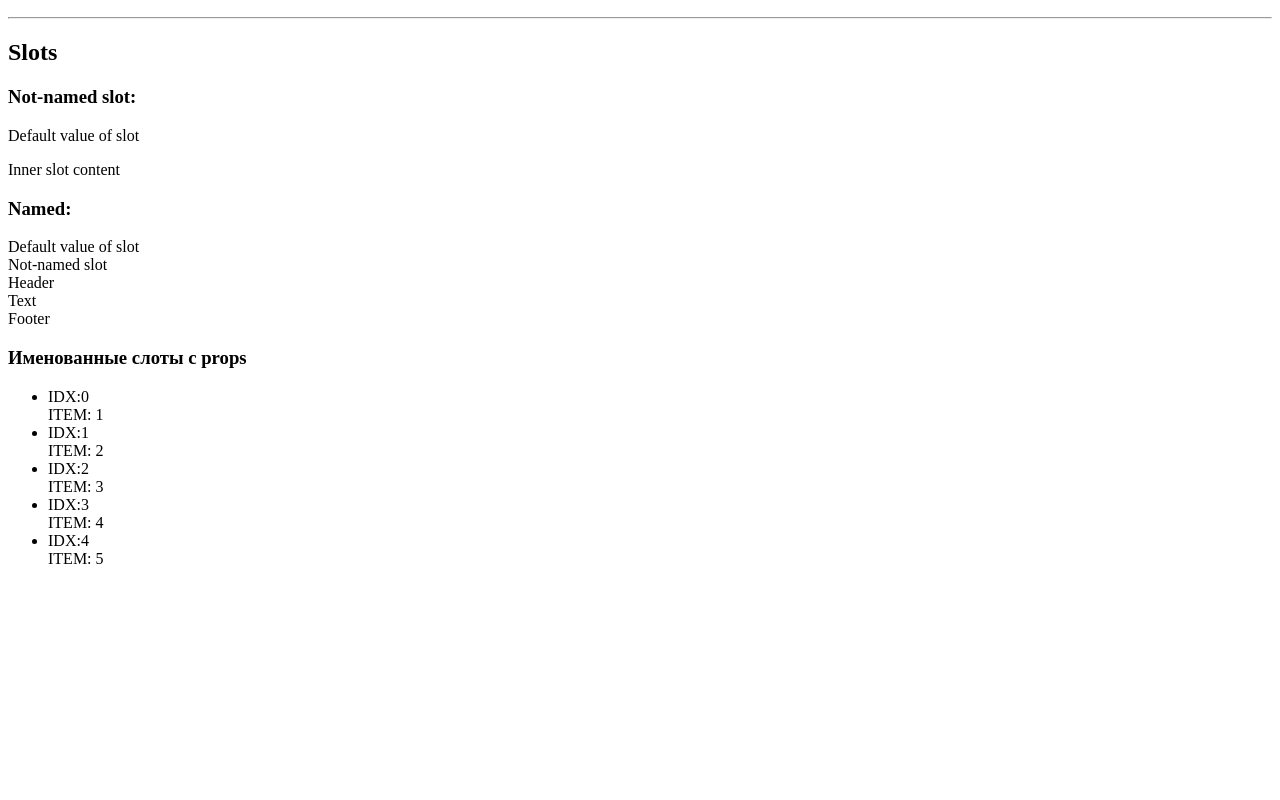
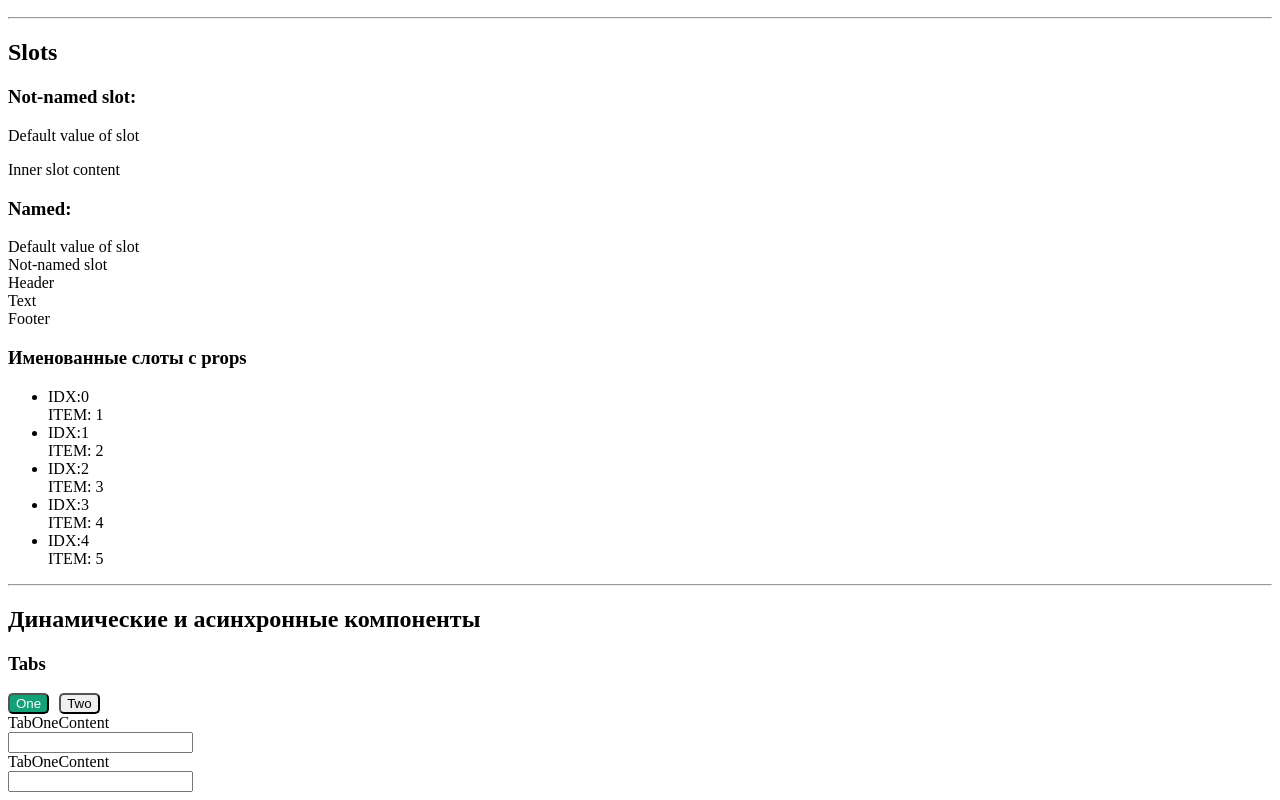
Before and after one commit to bamfl/vue, a Vue app in the folder module-06-vue-components/: page / in a window 1280 px wide. Shown: the part 238-1038 px from the top of the page. Before the commit the page ends 822 px from the top, so only its background shows below. Built offline with nearby package versions, Linux system fonts and the light colour scheme.

Commit message:
feat: add dynamic components with component tag

```diff
--- a/module-06-vue-components/src/App.vue
+++ b/module-06-vue-components/src/App.vue
@@ -45,10 +45,35 @@
       <div>ITEM: {{ item }}</div>
     </template>
   </SlotNamedWithProps>
+
+  <hr />
+
+  <h2>Динамические и асинхронные компоненты</h2>
+  <h3>Tabs</h3>
+
+  <ToggleButton :status="activeTab === 'One' ? 'active' : ''" @btnClick="activeTab = 'One'">
+    One
+  </ToggleButton>
+
+  <ToggleButton :status="activeTab === 'Two' ? 'active' : ''" @btnClick="activeTab = 'Two'">
+    Two
+  </ToggleButton>
+
+  <div>
+    <TabOneContent v-if="activeTab === 'One'"></TabOneContent>
+    <TabTwoContent v-else-if="activeTab === 'Two'"></TabTwoContent>
+  </div>
+
+  <keep-alive>
+    <component :is="activeTabComponentName"></component>
+  </keep-alive>
 </template>
 
 <script>
 import { computed } from 'vue';
+import TabTwoContent from './components/TabTwoContent.vue';
+import TabOneContent from './components/TabOneContent.vue';
+import ToggleButton from './components/ToggleButton.vue';
 import SlotNamedWithProps from './components/SlotNamedWithProps.vue';
 import SlotNamed from './components/SlotNamed.vue';
 import SlotSimple from './components/SlotSimple.vue';
@@ -63,6 +88,9 @@ export default {
     SlotSimple,
     SlotNamed,
     SlotNamedWithProps,
+    ToggleButton,
+    TabOneContent,
+    TabTwoContent,
   },
   data() {
     return {
@@ -78,6 +106,7 @@ export default {
         },
       ],
       openCount: 0,
+      activeTab: 'One',
     };
   },
   provide() {
@@ -96,6 +125,11 @@ export default {
       this.openCount = newOpenCount;
     },
   },
+  computed: {
+    activeTabComponentName() {
+      return `Tab${this.activeTab}Content`;
+    },
+  },
 };
 </script>
 
--- a/module-06-vue-components/src/components/NewsItemList.vue
+++ b/module-06-vue-components/src/components/NewsItemList.vue
@@ -1,6 +1,11 @@
 <template>
   <ul>
-    <li v-for="newsItem in news" :key="newsItem">
+    <li
+      v-for="newsItem in news"
+      :key="newsItem"
+      @click="newsItem.title = 'hihihi'"
+      @keydown.enter="newsItem.title = 'hihihi'"
+    >
       - {{ newsItem.title }}
     </li>
   </ul>
@@ -13,8 +18,8 @@ export default {
 </script>
 
 <style lang="scss" scoped>
-  ul {
-    margin: 0;
-    padding: 0;
-  }
+ul {
+  margin: 0;
+  padding: 0;
+}
 </style>
--- /dev/null
+++ b/module-06-vue-components/src/components/TabOneContent.vue
@@ -0,0 +1,12 @@
+<template>
+  <div>TabOneContent</div>
+  <label for="1">
+    <input id="1" type="text">
+  </label>
+</template>
+
+<script>
+export default {};
+</script>
+
+<style lang="scss" scoped></style>
--- /dev/null
+++ b/module-06-vue-components/src/components/TabTwoContent.vue
@@ -0,0 +1,12 @@
+<template>
+  <div>TabTwoContent</div>
+  <label for="2">
+    <input id="2" type="text" />
+  </label>
+</template>
+
+<script>
+export default {};
+</script>
+
+<style lang="scss" scoped></style>
--- /dev/null
+++ b/module-06-vue-components/src/components/ToggleButton.vue
@@ -0,0 +1,36 @@
+<template>
+  <button :class="['btn', status]" @click="$emit('btnClick')">
+    <slot />
+  </button>
+</template>
+
+<script>
+export default {
+  emits: ['btnClick'],
+  props: {
+    status: {
+      type: String,
+      default: '',
+      validator(value) {
+        return ['active', ''].includes(value);
+      },
+    },
+  },
+};
+</script>
+
+<style lang="scss" scoped>
+.btn {
+  cursor: pointer;
+  border-radius: 5px;
+
+  & + .btn {
+    margin: 0 0 0 10px;
+  }
+}
+.active {
+  background: rgb(19, 161, 119);
+  color: white;
+  cursor: pointer;
+}
+</style>
```
